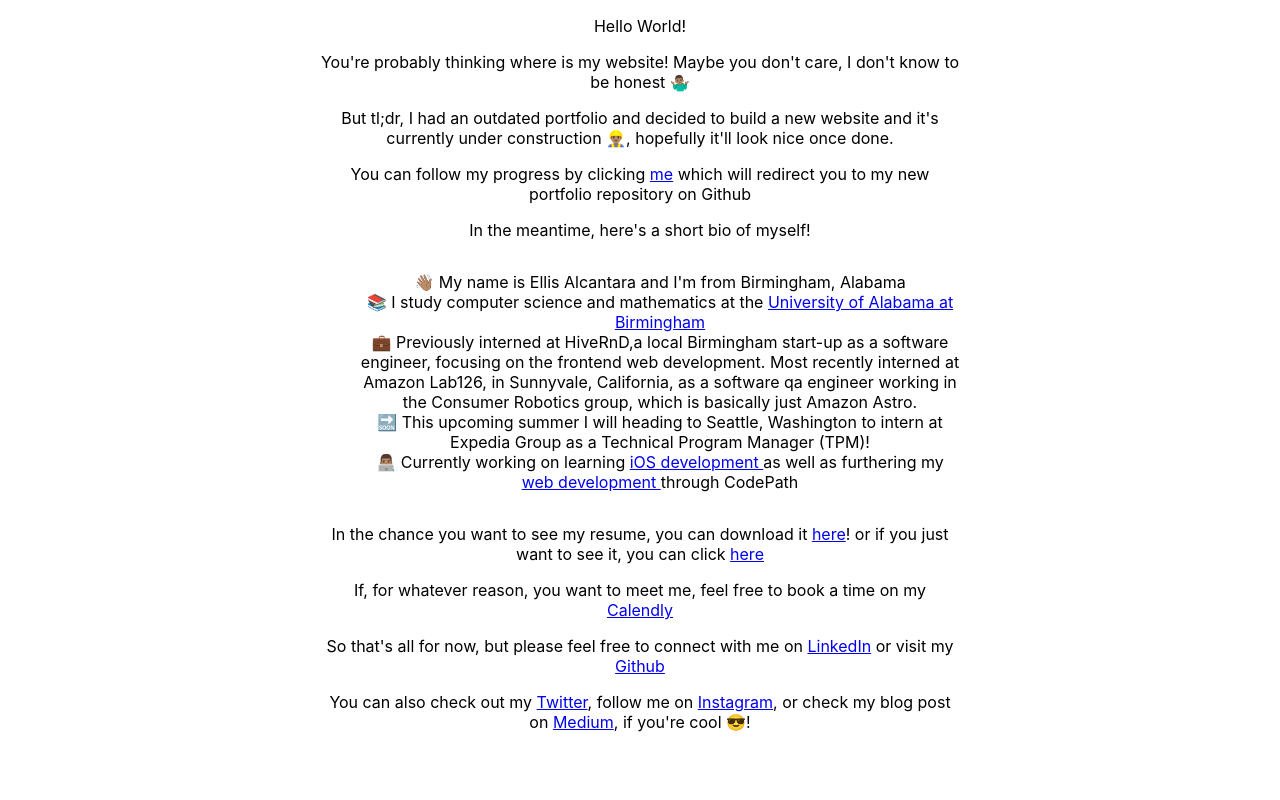
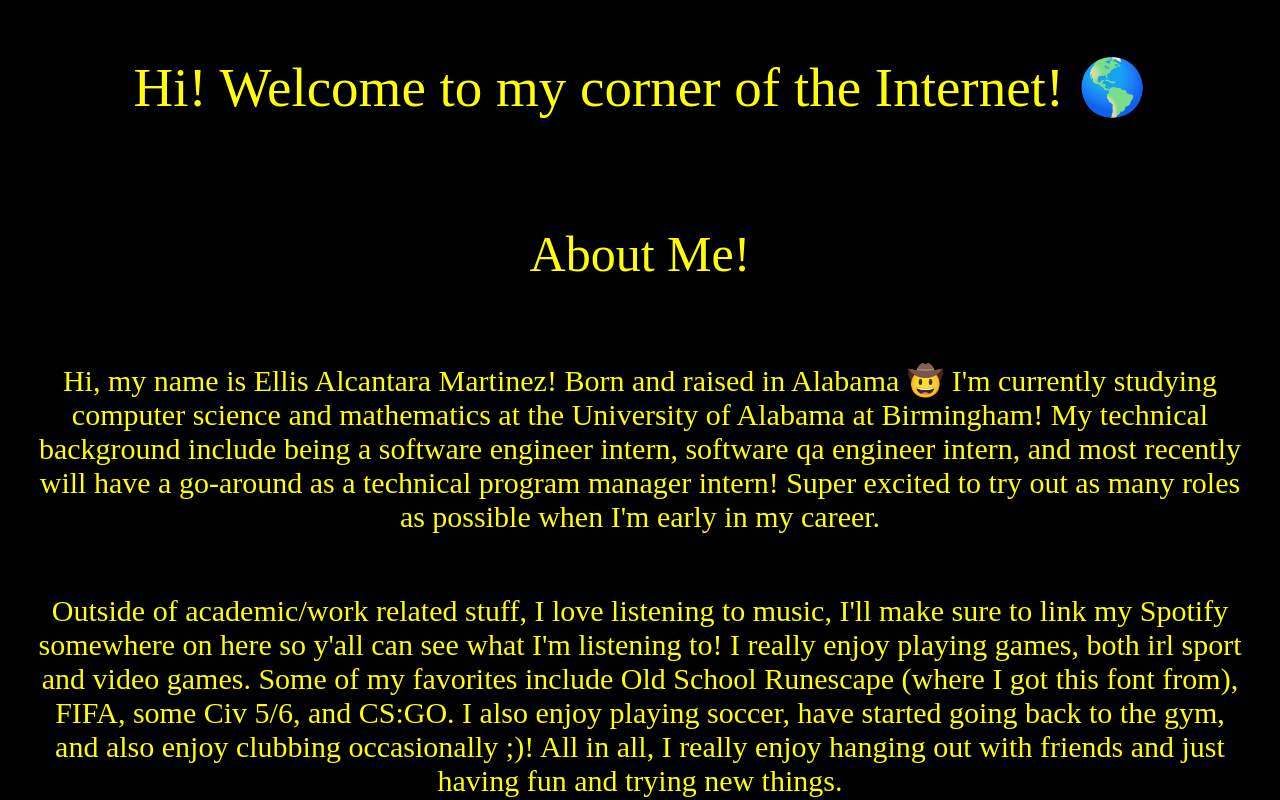
Before and after one commit to EIIis/personal-site, a React (Create React App) app: page / in a window 1280 px wide. Shown: the top 800 px of the page. Built offline with nearby package versions, Linux system fonts and the light colour scheme; a web font is replaced by a local one.

Commit message:
Modified the landing page to something more polished, still working on the site

```diff
--- a/src/pages/Temp.js
+++ b/src/pages/Temp.js
@@ -1,49 +1,73 @@
-import '../App.css';
-import '../Bio.css'
-import resume from '../assets/Ellis_Alcantara2024.pdf';
+import Header from '../components/Header'
+import Subheader from '../components/Subheader'
+import Paragraph from '../components/Paragraph'
+import ImageParagraph from '../components/ImageParagraph';
+import HyperParagraph from '../components/HyperParagraph';
+import DownloadLink from '../components/DownloadLink';
+
+import expediaImage from '../assets/ExpediaGroup.png'
+import hiverndImage from '../assets/HiveRnD.png'
+import amazonImage from '../assets/AmazonInvert.png'
+import resume from '../assets/Ellis_Alcantara2024.pdf'
+
+function DevBox() {
+    return (
+      <div>
+        <Header/>
+        <Subheader title="About Me!" />
+        <Paragraph text="Hi, my name is Ellis Alcantara Martinez! Born and raised in Alabama 🤠 I'm currently studying computer science and mathematics
+         at the University of Alabama at Birmingham! My technical background include being a software engineer intern, software qa engineer intern,
+         and most recently will have a go-around as a technical program manager intern! Super excited to try out as many roles as possible when I'm early
+         in my career."/>
+         <Paragraph text="Outside of academic/work related stuff, I love listening to music, I'll  make sure to link my Spotify somewhere on here so y'all
+         can see what I'm listening to! I really enjoy playing games, both irl sport and video games. Some of my favorites include Old School Runescape
+         (where I got this font from), FIFA, some Civ 5/6, and CS:GO. I also enjoy playing soccer, have started going back to the gym, and also enjoy
+         clubbing occasionally ;)! All in all, I really enjoy hanging out with friends and just having fun and trying new things."/>
+        <Paragraph text="While I enjoy having fun, I'm also very passionate about increasing diversity within the tech field. Please feel free to
+         reach out to me if you're an under-represented student within technology, I would love to share some very useful resources that have helped me."/>
+
+        <Subheader title="Experiences" />
+        <ImageParagraph
+        myImage={expediaImage}
+        altText="Expedia Group Logo"
+        texts={['Technical Program Manager Intern', 'Seattle, Washington', 'Expected May 2023 - July 2023',
+         'Incoming technical program manager intern for Expedia Group working on the Business Enablement team, under Product & Tech group.']}
+        />
+        <ImageParagraph
+        myImage={amazonImage}
+        altText="Amazon Lab126 Logo"
+        texts={['Software Quality Assurance Engineer Intern', 'Sunnyvale, California', 'May 2022 - August 2022',
+         'Worked at Amazon, specifically Lab126, where I was part of the Platform QA team under Consumer Robotics. During my time here, I focused improving testing methods by automating certain test cases. I also developed a new testing platform, which reduced manual testing, as it would record the time for certain charging when plugged into Amazon Astro.']}
+        />
+        <ImageParagraph
+        myImage={hiverndImage}
+        altText="HiveRnD Logo"
+        texts={['Software Engineer Intern', 'Birmingham, Alabama', 'May 2021 - July 2021',
+         'My first ever internship :)! Working here I focused on developing the frontend of the website. Utilized a lot of JavaScript and React here in order to build out a responsive, dynamic website. Mostly built out webpages, such as the information page, login page, and a few others, as well as fixing the occasional UI issue.']}
+        />
+
+        <Subheader title="Selected Projects" />
+        <Paragraph text="None."/>
+        <Paragraph text="JK, I'll add them soon, but in the meantime, you can check my GitHub :p "/>
 
 
-function Temp() {
-  return (
-    <div className="App">
-      <p>Hello World!</p>
+        <Subheader title="Socials" />
+        <Paragraph text="Not done with the website, but I have the following links to my socials"/>
+        <HyperParagraph text="<a href='https://www.linkedin.com/in/~ellis/' target='_blank' rel='noopener noreferrer'>LinkedIn</a>" />
+        <HyperParagraph text="<a href='https://www.instagram.com/rs.ellis/' target='_blank' rel='noopener noreferrer'>Instagram</a>" />
+        <HyperParagraph text="<a href='https://github.com/EIIis/' target='_blank' rel='noopener noreferrer'>GitHub</a>" />
+        <DownloadLink
+        fileUrl={resume}
+        fileName="EllisAlcantara2024.pdf"
+        text="Downloadable Resume :)"
+        />
 
-      <p>You're probably thinking where is my website! Maybe you don't care, I don't know to be honest 🤷🏽‍♂️</p>
+        <Subheader/>
 
-      <p>But tl;dr, I had an outdated portfolio and decided to build a new website and it's currently under construction 👷🏽‍♂️, hopefully it'll look nice once done.</p>
 
-      <p>You can follow my progress by clicking <a href="https://github.com/EIIis/personal-site" target="_blank" rel="noopener noreferrer">me</a> which will redirect you to my new portfolio repository on Github</p>
 
-      <p>In the meantime, here's a short bio of myself!</p>
+      </div>
+    );
+  }
 
-      <div className='Bio-align'>
-        <ul className='Erase-bullet'>
-          <li>👋🏽 My name is Ellis Alcantara and I'm from Birmingham, Alabama</li>
-          <li>📚 I study computer science and mathematics at the <a href="https://en.wikipedia.org/wiki/University_of_Alabama_at_Birmingham" target="_blank" rel="noopener noreferrer">University of Alabama at Birmingham</a></li>
-          <li>💼 Previously interned at HiveRnD,a local Birmingham start-up as a software engineer, focusing on the frontend web development. Most recently interned at Amazon Lab126, in Sunnyvale, California,
-            as a software qa engineer working in the Consumer Robotics group, which is basically just Amazon Astro.</li>
-          <li>🔜 This upcoming summer I will heading to Seattle, Washington to intern at Expedia Group as a Technical Program Manager (TPM)!</li>
-          <li>👨🏽‍💻 Currently working on learning <a href="https://www.codepath.org/courses/ios-development" target="_blank" rel="noopener noreferrer">iOS development </a> as well as
-          furthering my <a href="https://www.codepath.org/courses/web-development" target="_blank" rel="noopener noreferrer">web development </a>through CodePath </li>
-        </ul>
-      </div>
-
-      <p>In the chance you want to see my resume, you can download it <a href={resume} download>here</a>! or if you just want to see it, you can click <a href={resume} target="_blank" rel="noopener noreferrer">here</a></p>
-
-      <p>If, for whatever reason, you want to meet me, feel free to book a time on my <a href="https://calendly.com/ellisalcantara/meeting" target="_blank" rel="noopener noreferrer">Calendly</a></p>
-
-      <p>
-      So that's all for now, but please feel free to connect with me on <a href="https://www.linkedin.com/in/~ellis/" target="_blank" rel="noopener noreferrer">LinkedIn</a> or
-      visit my <a href="https://github.com/EIIis/" target="_blank" rel="noopener noreferrer">Github</a>
-      </p>
-
-      <p>
-      You can also check out my <a href="https://twitter.com/ellis_alc" target="_blank" rel="noopener noreferrer">Twitter</a>,
-      follow me on <a href="https://www.instagram.com/rs.ellis/" target="_blank" rel="noopener noreferrer">Instagram</a>, or
-      check my blog post on <a href="https://medium.com/@ellisalcantara" target="_blank" rel="noopener noreferrer">Medium</a>, if you're cool 😎!</p>
-
-    </div>
-  );
-}
-
-export default Temp;
+export default DevBox;
```
